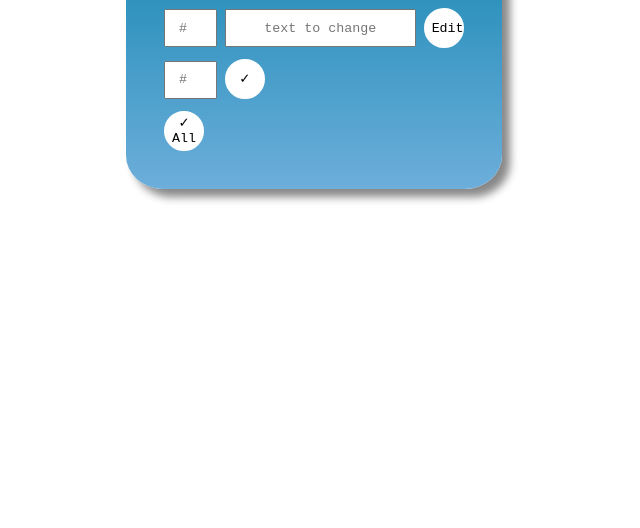
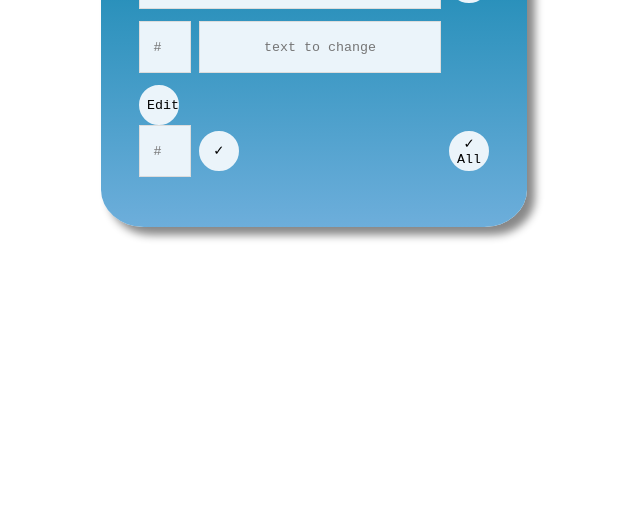
Before and after one commit to threadkind/practicalJavascript, a plain HTML site: page index.html in a window 1280 px wide. Shown: the part 272-800 px from the top of the page, without its empty margins (326-966 px from the left). Drawn offline with Linux system fonts and the light colour scheme.

Commit message:
🐈🍉 Added more styling (CSS)

```diff
--- a/index.html
+++ b/index.html
@@ -28,7 +28,7 @@
     </div>
 
     <div>
-      <button onclick="handlers.toggleAll()">✓ All</button>
+      <button id="toggleButton" onclick="handlers.toggleAll()">✓ All</button>
     </div>
 
     <ul>
--- a/styles.css
+++ b/styles.css
@@ -2,23 +2,24 @@
   font-family: Monospace
 }
 h1 {
-  color: white;
+  color: #ebf4fa;
   text-align: center;
   font: sans-serif;
   letter-spacing: 5px;
 
 }
 .todoList {
-background: #007EA7; /* For browsers that do not support gradients */
+background: #6DAEDB; /* For browsers that do not support gradients */
     background: -webkit-linear-gradient(#007EA7, #6DAEDB); /* For Safari 5.1 to 6.0 */
     background: -o-linear-gradient(#007EA7, #6DAEDB); /* For Opera 11.1 to 12.0 */
     background: -moz-linear-gradient(#007EA7, #6DAEDB); /* For Firefox 3.6 to 15 */
     background: linear-gradient(#007EA7, #6DAEDB); /* Standard syntax */  padding: 3%;
   border-radius: 10%;
-  max-width: 300px;
+  max-width: 350px;
   margin: 0 auto;
   margin-top: 10%;
-  box-shadow: 8px 8px 8px #888888
+  margin-bottom: 25px;
+  box-shadow: 8px 8px 8px #888888;
 }
 
 button {
@@ -27,15 +28,15 @@
   height: 40px;
   text-align: center;
   border-radius: 50%;
-  background: white;
+  background: #ebf4fa;
   outline: 0;
-  border: 2px solid white;
+  border: 2px solid #ebf4fa;
 }
 button:focus {
-    box-shadow: 0 0 0 black;
+    box-shadow: 0 0 0 #000000;
 }
 button:active {
-  box-shadow: 2px 2px 2px black;
+  box-shadow: 2px 2px 2px #000000;
 }
 ul{
   width: 95%;
@@ -43,15 +44,15 @@
   padding: 0;
 }
 li {
-  background: white;
+  background: #ebf4fa;
   width: 100%;
   height: 30px;
   list-style: none;
-  margin: 5px;
   padding-top: 8px;
+  margin-bottom: 8px;
 }
 .deleteButton {
-  background: red;
+  background: #EA3F53;
   float: right;
   width: 28px;
   height: 28px;
@@ -62,13 +63,27 @@
   margin-bottom: 12px;
   height: 30px;
   width: 80%;
-  padding: 2px;
+  padding: 10px;
   text-align: center;
+  background: #ebf4fa;
+  border: solid 1px #dcdcdc;
+  transition: box-shadow 0.3s, border 0.3s;
 }
+
+input:focus {
+  border: solid 1px #707070;
+  box-shadow: 0 0 5px 1px #969696;
+}
+
 .numberInput{
-  width: 15%;
+  max-width: 30px;
   text-align: center;
 }
 #changeTodoTextInput{
-  width: 61%
+  width: 63%
 }
+#toggleButton{
+  display: inline-block;
+  float: right;
+  margin-top: -58px;
+}
```
